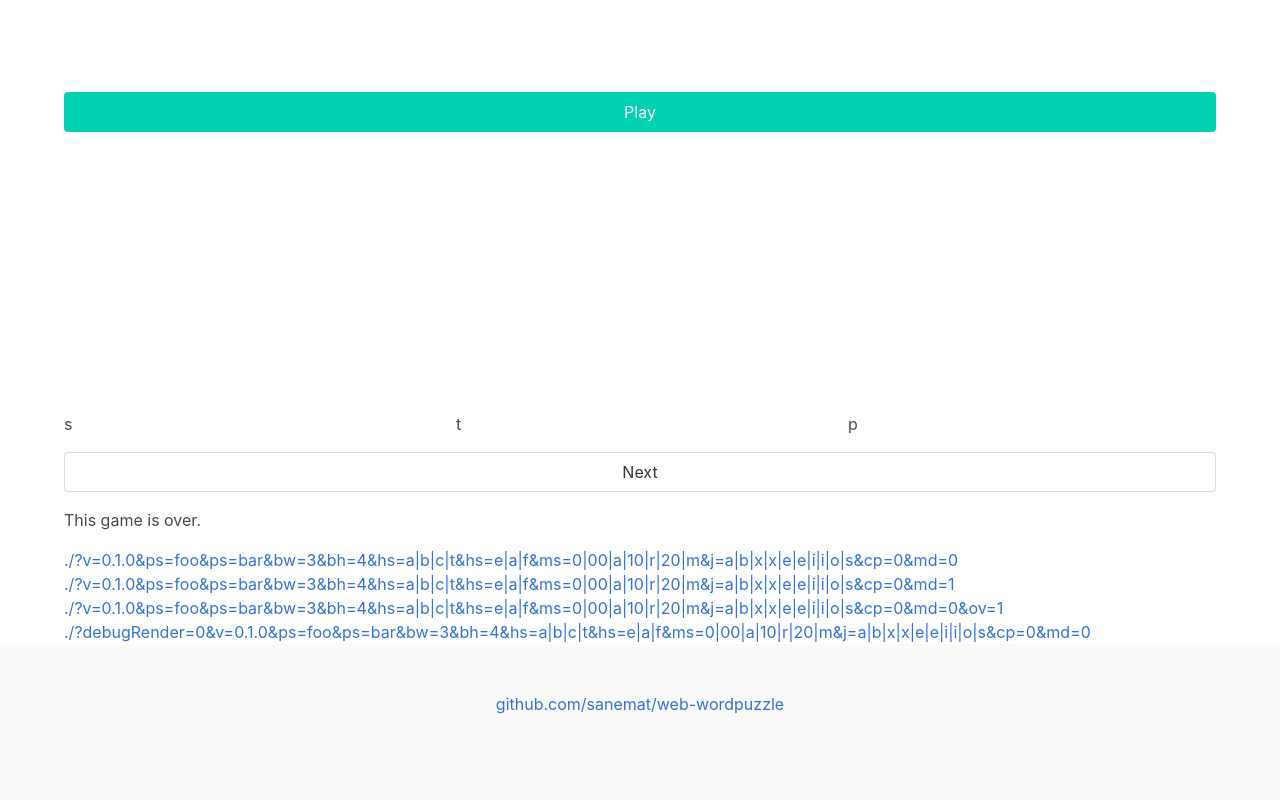
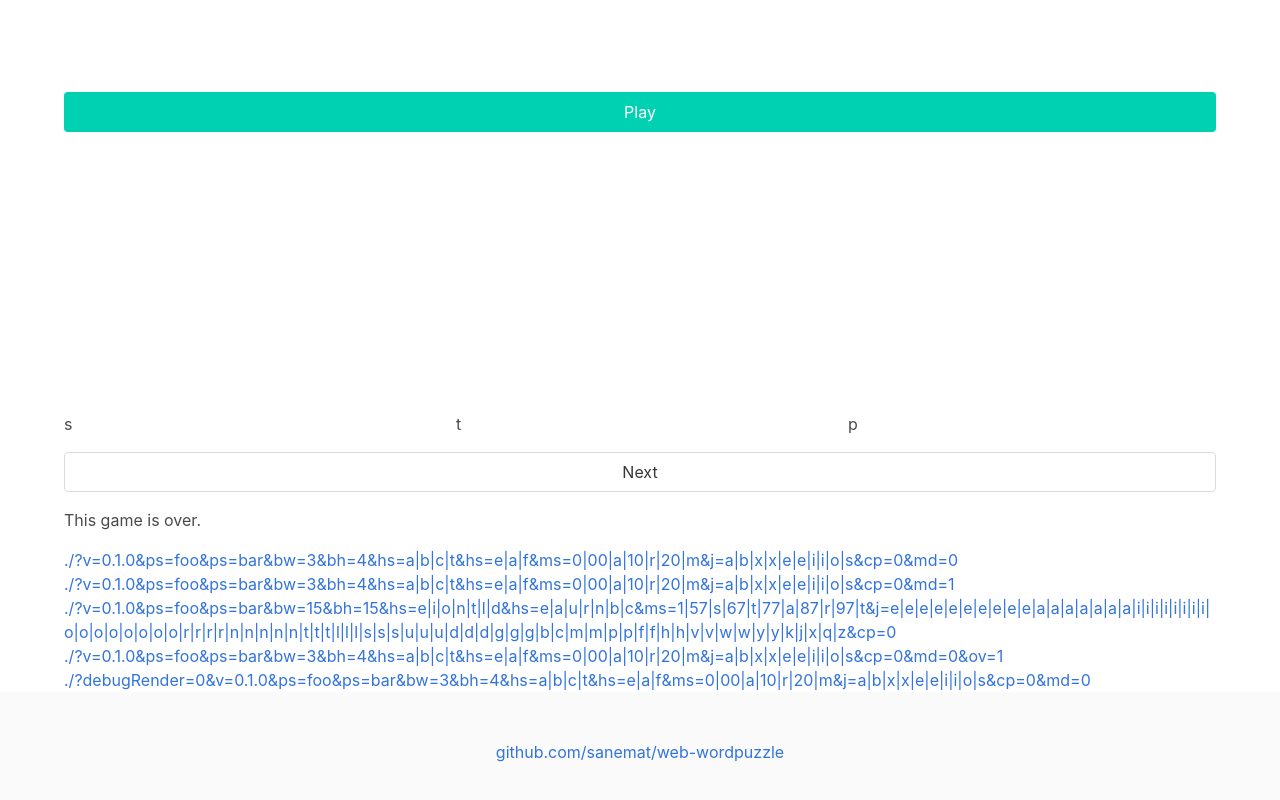
Before and after one commit to sanemat/web-wordpuzzle, a website: page index.html in a window 1280 px wide. Shown: the part 524-1324 px from the top of the page. Drawn offline with Linux system fonts and the light colour scheme; no server answers.

Commit message:
feat(example): set initial panels and default jar

```diff
--- a/index.html
+++ b/index.html
@@ -153,6 +153,12 @@
             </li>
             <li>
               <a
+                href="./?v=0.1.0&ps=foo&ps=bar&bw=15&bh=15&hs=e|i|o|n|t|l|d&hs=e|a|u|r|n|b|c&ms=1|57|s|67|t|77|a|87|r|97|t&j=e|e|e|e|e|e|e|e|e|e|a|a|a|a|a|a|a|i|i|i|i|i|i|i|i|o|o|o|o|o|o|o|o|r|r|r|r|n|n|n|n|n|t|t|t|l|l|l|s|s|s|u|u|u|d|d|d|g|g|g|b|c|m|m|p|p|f|f|h|h|v|v|w|w|y|y|k|j|x|q|z&cp=0"
+                >./?v=0.1.0&ps=foo&ps=bar&bw=15&bh=15&hs=e|i|o|n|t|l|d&hs=e|a|u|r|n|b|c&ms=1|57|s|67|t|77|a|87|r|97|t&j=e|e|e|e|e|e|e|e|e|e|a|a|a|a|a|a|a|i|i|i|i|i|i|i|i|o|o|o|o|o|o|o|o|r|r|r|r|n|n|n|n|n|t|t|t|l|l|l|s|s|s|u|u|u|d|d|d|g|g|g|b|c|m|m|p|p|f|f|h|h|v|v|w|w|y|y|k|j|x|q|z&cp=0</a
+              >
+            </li>
+            <li>
+              <a
                 href="./?v=0.1.0&ps=foo&ps=bar&bw=3&bh=4&hs=a|b|c|t&hs=e|a|f&ms=0|00|a|10|r|20|m&j=a|b|x|x|e|e|i|i|o|s&cp=0&md=0&ov=1"
                 >./?v=0.1.0&ps=foo&ps=bar&bw=3&bh=4&hs=a|b|c|t&hs=e|a|f&ms=0|00|a|10|r|20|m&j=a|b|x|x|e|e|i|i|o|s&cp=0&md=0&ov=1</a
               >
```
